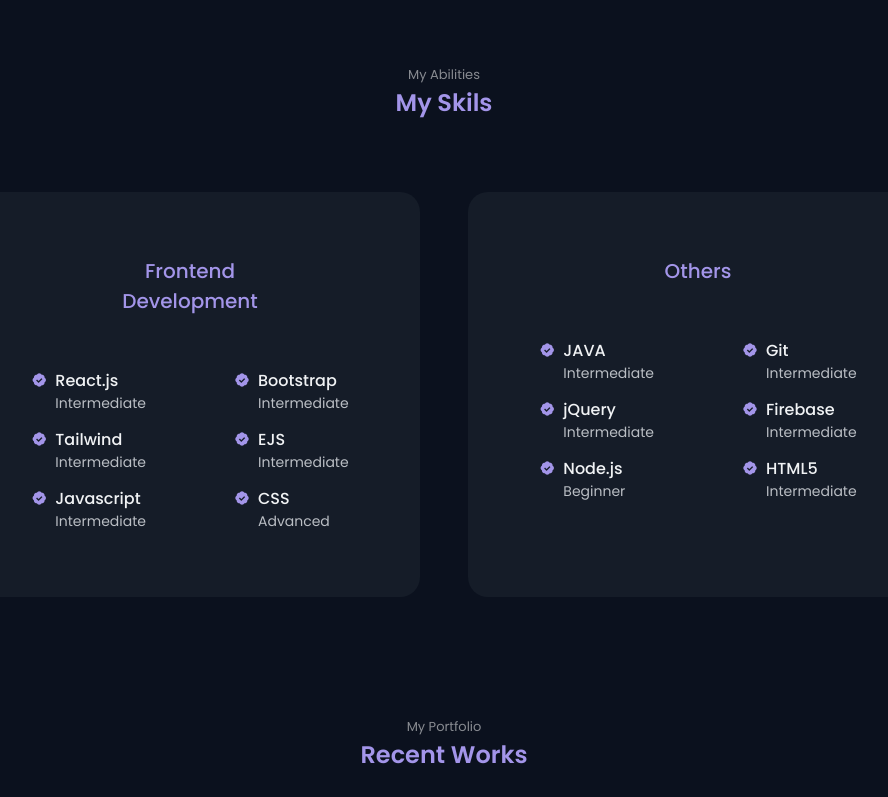
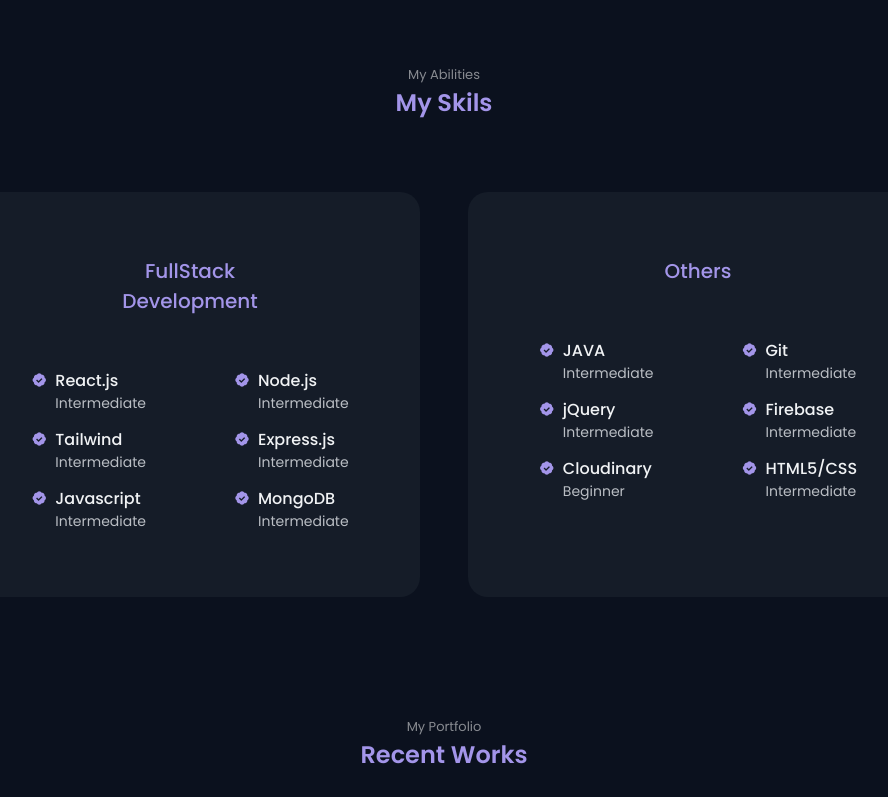
Before and after one commit to Gautam-211/Portfolio-Website, a plain HTML site: page index.html in a window 1280 px wide. Shown: the part 1461-2258 px from the top of the page, without its empty margins (196-1084 px from the left). Drawn offline with nearby package versions, Linux system fonts and the light colour scheme.

Commit message:
updated info

```diff
--- a/index.html
+++ b/index.html
@@ -80,7 +80,7 @@
                 <div class="home__data">
                     <span class="home__greeting">Hello, I'm</span>
                     <h1 class="home__name">Gautam Sachdeva</h1>
-                    <h3 class="home__education">Frontend Developer</h3>
+                    <h3 class="home__education">FullStack Developer</h3>
 
                     <div class="home__button">
                         <a download="" href="https://drive.google.com/file/d/1Z4R6DftMqf8ihmTObJLpCek6YeWDDGsL/view?usp=sharing" class="button button--ghost">
@@ -164,7 +164,7 @@
 
             <div class="skills__container container grid">
                 <div class="skills__content">
-                    <h3 class="skills__title">Frontend Development</h3>
+                    <h3 class="skills__title">FullStack Development</h3>
 
                     <div class="skills__box">
                         <div class="skills__group">
@@ -201,7 +201,7 @@
                                 <i class='bx bxs-badge-check'></i>
 
                                 <div>
-                                    <h3 class="skills__name">Bootstrap</h3>
+                                    <h3 class="skills__name">Node.js</h3>
                                     <span class="skills__level">Intermediate</span>
                                 </div>
                             </div>
@@ -210,7 +210,7 @@
                                 <i class='bx bxs-badge-check'></i>
 
                                 <div>
-                                    <h3 class="skills__name">EJS</h3>
+                                    <h3 class="skills__name">Express.js</h3>
                                     <span class="skills__level">Intermediate</span>
                                 </div>
                             </div>
@@ -219,8 +219,8 @@
                                 <i class='bx bxs-badge-check'></i>
 
                                 <div>
-                                    <h3 class="skills__name">CSS</h3>
-                                    <span class="skills__level">Advanced</span>
+                                    <h3 class="skills__name">MongoDB</h3>
+                                    <span class="skills__level">Intermediate</span>
                                 </div>
                             </div>
 
@@ -255,7 +255,7 @@
                                 <i class='bx bxs-badge-check'></i>
 
                                 <div>
-                                    <h3 class="skills__name">Node.js</h3>
+                                    <h3 class="skills__name">Cloudinary</h3>
                                     <span class="skills__level">Beginner</span>
                                 </div>
                             </div>
@@ -284,7 +284,7 @@
                                 <i class='bx bxs-badge-check'></i>
 
                                 <div>
-                                    <h3 class="skills__name">HTML5</h3>
+                                    <h3 class="skills__name">HTML5/CSS</h3>
                                     <span class="skills__level">Intermediate</span>
                                 </div>
                             </div>
```
